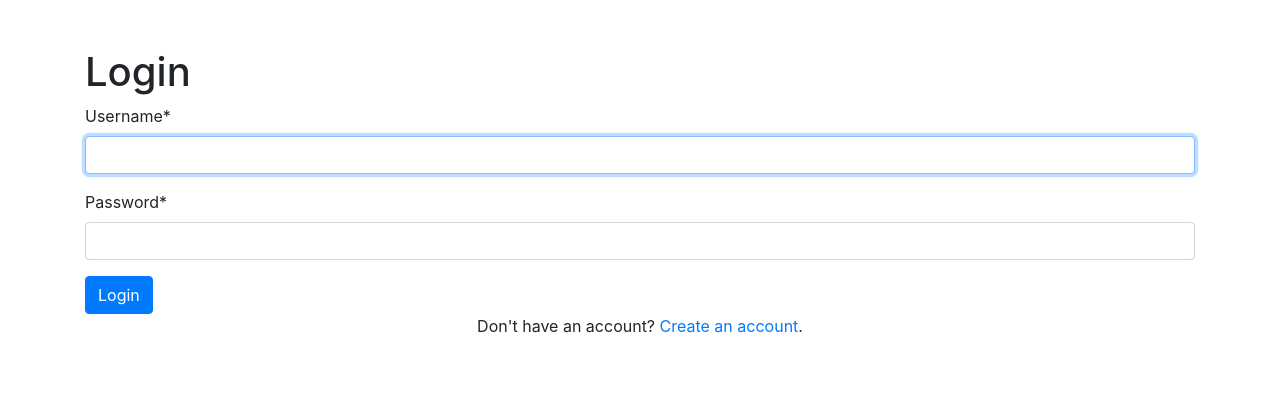
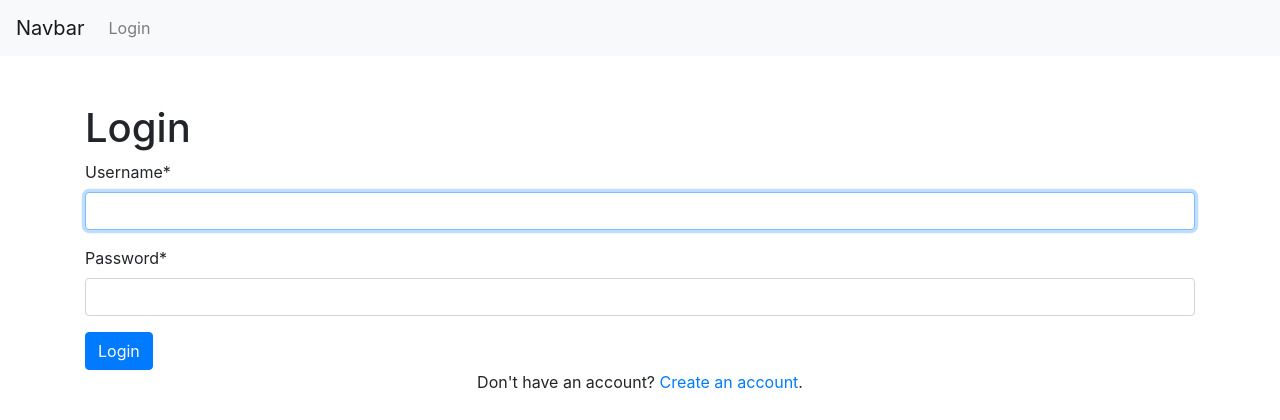
Before and after one commit to WE-ARE-JAM/student-reviews, a Django app: page / in a window 1280 px wide. Shown: the top 420 px of the page. Run offline with Django 4.2, Linux system fonts and the light colour scheme; some libraries are stand-ins or nearby versions.

Commit message:
Add navbar to header.html

```diff
--- a/base/templates/header.html
+++ b/base/templates/header.html
@@ -7,6 +7,35 @@
         <title>{% block title %}{% endblock %}</title>
     </head>
     <body>
+        <!--Navbar-->
+        <nav class="navbar navbar-expand-lg navbar-light bg-light">
+            <a class="navbar-brand" href="#">Navbar</a>
+            <button class="navbar-toggler" type="button" data-toggle="collapse" data-target="#navbarText" aria-controls="navbarText" aria-expanded="False" aria-label="Toggle navigation">
+            <span class="navbar-toggler-icon"></span>
+            </button>
+            <div class="collapse navbar-collapse" id="navbarText">
+            <ul class="navbar-nav mr-auto">
+                {% if user.is_authenticated %}
+
+                <li class="nav-item">
+                <a class="nav-link" href="/logout">Logout</a>
+                </li>
+                <li class="nav-item">
+                <a class="nav-link" href="#">Welcome, {{user.username}}</a>
+                </li>
+
+                {% else %}
+
+                <li class="nav-item">
+                <a class="nav-link" href="/login">Login</a>
+                </li>
+
+                {% endif %}
+            </ul>
+            </div>
+        </nav>
+
+
         {% block content %}
 
         {% endblock %}
```
